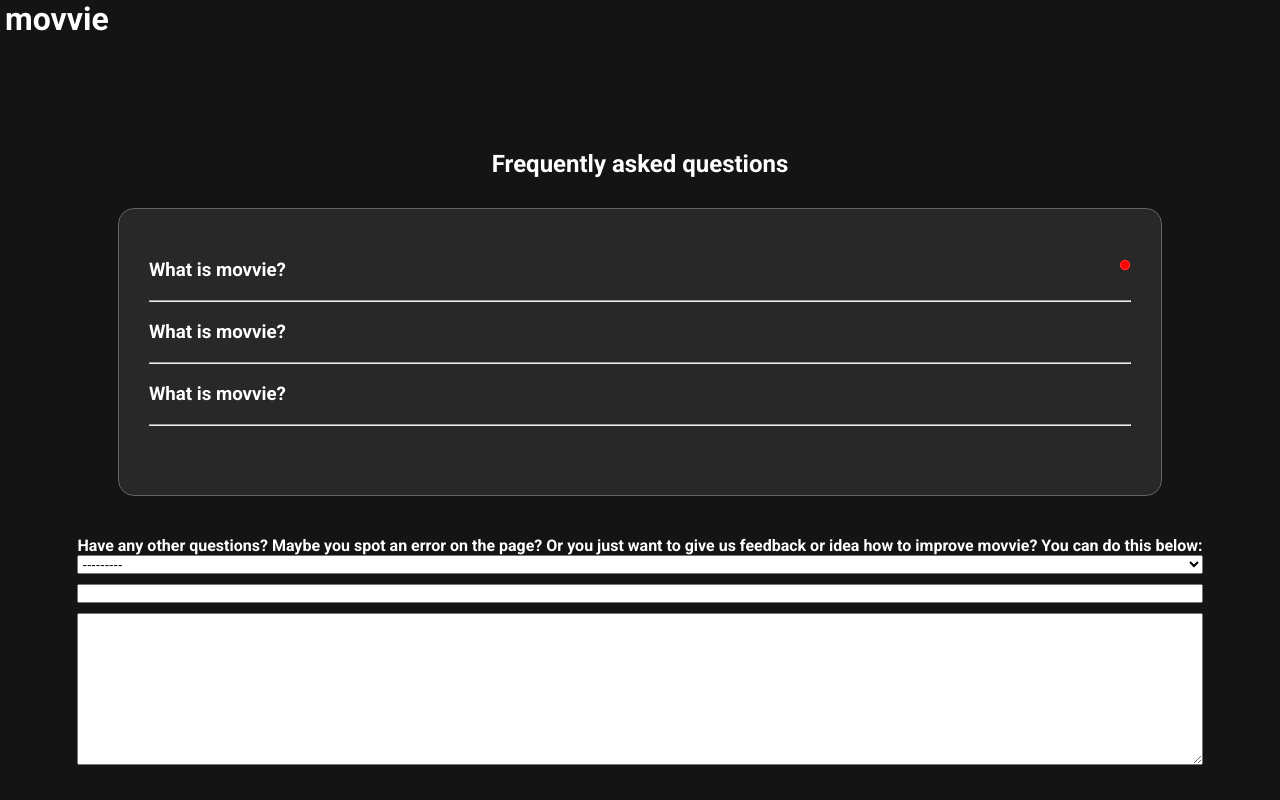
After one commit to Ravdar/movie-recommender, a Django app: page /about/ in a window 1280 px wide. The commit adds this page. Run offline with Django 4.2, Linux system fonts and the light colour scheme; parts of the project's set-up code (start-up, migrations or seed data) failed here and were passed over; some libraries are stand-ins or nearby versions.

Commit message:
working on about page

```diff
--- a/mainapp/forms.py
+++ b/mainapp/forms.py
@@ -1,4 +1,5 @@
 from django import forms
+from .models import Feedback
 
 class UserPrompt(forms.Form):
     text = forms.CharField(max_length=2000)
@@ -14,3 +15,8 @@ class UserPrompt(forms.Form):
     hbo_max = forms.BooleanField(label="HBO Max", initial=False, required=False)
     apple_tv = forms.BooleanField(label="Apple TV", initial=False, required=False)
     peacock = forms.BooleanField(label="Peacock", initial=False, required=False)
+
+class FeedbackForm(forms.ModelForm):
+    class Meta:
+        model = Feedback
+        fields = ["category", "mail", "content"]
--- a/mainapp/models.py
+++ b/mainapp/models.py
@@ -1,6 +1,11 @@
 from django.db import models
 
-FEEDBACK_CATEGORIES = {"Error/bug":"Error/bug", "Feedback":"Feedback", "Question":"Question", "Other":"Other"}
+FEEDBACK_CATEGORIES = (
+    ("error", "Error/bug"),
+    ("feedback", "Feedback"),
+    ("question", "Question"),
+    ("other", "Other"),
+)
 
 class Movie(models.Model):
     title = models.CharField(max_length=500)
@@ -27,5 +32,5 @@ class Recommendation(models.Model):
 
 class Feedback(models.Model):
     category = models.CharField(max_length = 40, choices=FEEDBACK_CATEGORIES)
-    nickname = models.CharField(max_length = 20)
+    mail = models.CharField(max_length = 20)
     content = models.TextField()
--- a/mainapp/static/styles_refactored.css
+++ b/mainapp/static/styles_refactored.css
@@ -1,3 +1,5 @@
+/* MAIN VIEW STYLES */
+
 /* LOADING SCREEN ANIMATIONS */
 
 @keyframes loadingYellow {
@@ -482,3 +484,69 @@ form div {
 
 
 }
+
+/* ABOUT PAGE STYLES */
+
+/* ANIMATIONS */
+
+section {
+    margin: 0px 40px;
+}
+
+.faq-section {
+    margin-top: 150px;
+    justify-content: center;
+    display: flex;
+    flex-direction: column;
+    align-items: center;
+    margin-bottom: 40px;
+}
+
+.faqs {
+    margin-top: 30px;
+    padding: 50px 30px;
+    border: 1px solid rgb(100, 100, 100);
+    background-color: var(--BRIGHT-BLACK);
+    border-radius: 1rem;
+}
+
+.faqs button {
+    font-size: 2rem;
+    color: whitesmoke;
+    display: flex;
+    align-items: start;
+}
+
+.question {
+    display: flex;
+    justify-content: space-between;
+    cursor: pointer;
+}
+
+.question h3 {
+    padding-right: 30px;
+}
+
+.answer {
+    padding-right: 30px;
+    max-height: 0;
+    overflow: hidden;
+    text-align: left;
+    transition: 1s ease-in-out;
+    animation-delay: 0ms;
+    opacity: 0%
+}
+
+.faq.active .answer {
+    max-height: 1000px;
+    opacity: 100%
+}
+
+.feedback-section {}
+
+.feedback-form-container {
+    display: grid;
+    grid-template-rows: repeat(2, auto) 1fr;
+    grid-gap: 10px;
+
+}
--- /dev/null
+++ b/mainapp/templates/about_view.html
@@ -0,0 +1,100 @@
+{% load static %}
+{% load widget_tweaks %}
+<!DOCTYPE html>
+<html lang="en">
+
+<head>
+    <meta charset="UTF-8">
+    <meta name="viewport" content="width=device-width, initial-scale=1.0">
+    <meta name="author" content="Rafał Darnobid">
+    <meta name="description"
+        content="The main view for movvie. It consists navbar, hero section, inputbox, loading screen and results screen">
+    <title>moovie</title>
+    <link rel="preconnect" href="https://fonts.googleapis.com">
+    <link rel="preconnect" href="https://fonts.gstatic.com" crossorigin>
+    <link
+        href="https://fonts.googleapis.com/css2?family=Roboto:ital,wght@0,100;0,300;0,400;0,500;0,700;0,900;1,100;1,300;1,400;1,500;1,700;1,900&display=swap"
+        rel="stylesheet">
+    <link rel="stylesheet" type="text/css" href="{% static 'styles_refactored.css' %}">
+    <script defer src="{% static 'main_view.js' %}"></script>
+</head>
+
+<body>
+    <header>
+        <a href="{% url 'mainapp:main_view_url' %}">
+            <h1 class="logotext">movvie</h1>
+        </a> <!-- Later switch to img element -->
+    </header>
+    <main>
+        <section class="faq-section">
+            <h1>Frequently asked questions</h1>
+            <div class="faqs">
+                <div class="faq">
+                    <div class="question">
+                        <h3>What is movvie?</h3><button class="show-answer"><svg width="12" height="12"
+                                viewBox="0 0 32 32">
+                                <circle cx="16" cy="16" r="14" fill="#F00" />
+
+                                <circle cx="16" cy="16" r="12" fill="none" stroke="#F55" stroke-width="2" />
+                                <circle cx="16" cy="16" r="8" fill="none" stroke="#F00" stroke-width="2" />
+
+                                <ellipse cx="16.5" cy="18" rx="1.5" ry="1" fill="#D55" />
+                            </svg></button>
+                    </div><br>
+                    <div class="answer">
+                        <p>movvie is minimalistic movie recommender fueled with AI. Based on given prompt it returns
+                            five
+                            movies together with watch providers.</p><br>
+                    </div>
+                    <hr><br>
+                </div>
+                <div class="faq">
+                    <div class="question">
+                        <h3>What is movvie?</h3><button class="show-answer"></button>
+                    </div><br>
+                    <div class="answer">
+                        <p>movvie is minimalistic movie recommender fueled with AI. Based on given prompt it returns
+                            five
+                            movies together with watch providers.</p><br>
+                    </div>
+                    <hr><br>
+                </div>
+                <div class="faq">
+                    <div class="question">
+                        <h3>What is movvie?</h3><button class="show-answer"></button>
+                    </div><br>
+                    <div class="answer">
+                        <p>movvie is minimalistic movie recommender fueled with AI. Based on given prompt it returns
+                            five
+                            movies together with watch providers.</p><br>
+                    </div>
+                    <hr><br>
+                </div>
+            </div>
+        </section>
+
+        <section class="feedback-section">
+            <h4>Have any other questions? Maybe you spot an error on the page? Or you just want to give us feedback
+                or idea how to improve movvie? You can do this below:</h4>
+            <div class="feedback-form-container">
+                {{feedback_form.category}}
+                {{feedback_form.mail}}
+                {{feedback_form.content}}
+            </div>
+        </section>
+    </main>
+
+    <script>
+        const faqs = document.querySelectorAll(".faq");
+
+        faqs.forEach((faq) => {
+            faq.addEventListener("click", () => {
+                faq.classList.toggle("active");
+            });
+        });
+
+    </script>
+
+</body>
+
+</html>
--- a/mainapp/templates/mainapp/refactored.html
+++ b/mainapp/templates/mainapp/refactored.html
@@ -26,7 +26,7 @@
         </a> <!-- Later switch to img element -->
         <div>
             <img src="{% static 'coffee.png' %}" alt="Support me" width="30" height="30">
-            <p>About</p>
+            <a href="{% url 'mainapp:about_view_url' %}">About</a>
         </div>
     </header>
 
@@ -90,7 +90,7 @@
                     <img src="{{platform}}" alt="{{platform}}" loading="lazy" width="35" height="35">
                     <!-- Add streaming name as alt and links of course-->
                     {% endfor %}
-                </div>
+                </div>d
             </div>
             <div class="rent">Rent<div class="platforms-container center">
                     {% for platform in movie.Renting %}
@@ -106,7 +106,7 @@
                     {% endfor %}
                 </div>
             </div>
-            <div class="just-watch">Powered by JustWatch</div>
+            <div class="just-watch"><img src="{% static 'justwatch_logo.svg' %}" alt="JustWatch logo" height="30"></div>
         </div>
         {% endfor %}
 
--- a/mainapp/urls.py
+++ b/mainapp/urls.py
@@ -2,4 +2,5 @@ from django.urls import path
 from . import views
 
 app_name = "mainapp"
-urlpatterns = [path("", views.main_view, name="main_view_url"),]
+urlpatterns = [path("", views.main_view, name="main_view_url"),
+               path("about/", views.about_view, name="about_view_url"),]
--- a/mainapp/utils.py
+++ b/mainapp/utils.py
@@ -39,8 +39,6 @@ def get_movie_info_tmdb(title, year):
     length = convert_movie_length(length_in_minutes)
     description = movie_detailed_info["overview"]
     streaming_services = movie.watch_providers()["results"]
-    # imdb_id = movie_detailed_info["imdb_id"]
-    # imdb_link = f"https://www.imdb.com/title/{imdb_id}/"
     tmdb_link = f"https://www.themoviedb.org/movie/{tmdb_id}"
     tmdb_rating = round(movie_detailed_info["vote_average"],1)
     poster_path = f"https://image.tmdb.org/t/p/w300_and_h450_bestv2{movie_detailed_info['poster_path']}"
--- a/mainapp/views.py
+++ b/mainapp/views.py
@@ -1,7 +1,7 @@
 from django.shortcuts import render
 from django import forms
 
-from .forms import UserPrompt
+from .forms import UserPrompt, FeedbackForm
 from .utils import get_movie_info_tmdb
 from .models import Movie, Recommendation
 
@@ -161,3 +161,14 @@ def main_view(request):
         prompt_form = UserPrompt()
         welcome_message = "Hello! MovieNeon, the intelligent movie matchmaker, is at your service. Share your prompts, and let MovieNeon craft a personalized movie playlist based on your preferences. Begin typing your prompts now!"
     return render(request, "mainapp/refactored.html", {"prompt_form":prompt_form,"welcome_message":welcome_message})
+
+def about_view(request):
+    if request.method == "POST":
+        feedback_form = FeedbackForm(request.POST)
+        if feedback_form.is_valid():
+            feedback_form.save()
+            # Here I want to display box with thanks for feedback or just redirect to succes_url
+            return render(request, "about_view.html", {"feedback_form":feedback_form})
+    else:
+        feedback_form = FeedbackForm()
+    return render(request, "about_view.html", {"feedback_form":feedback_form})
```
Also changed, not shown: mainapp/static/styles_about.css (added, +49 -0 lines), mainapp/migrations/0008_feedback.py (added), mainapp/static/justwatch_logo.svg (added).
